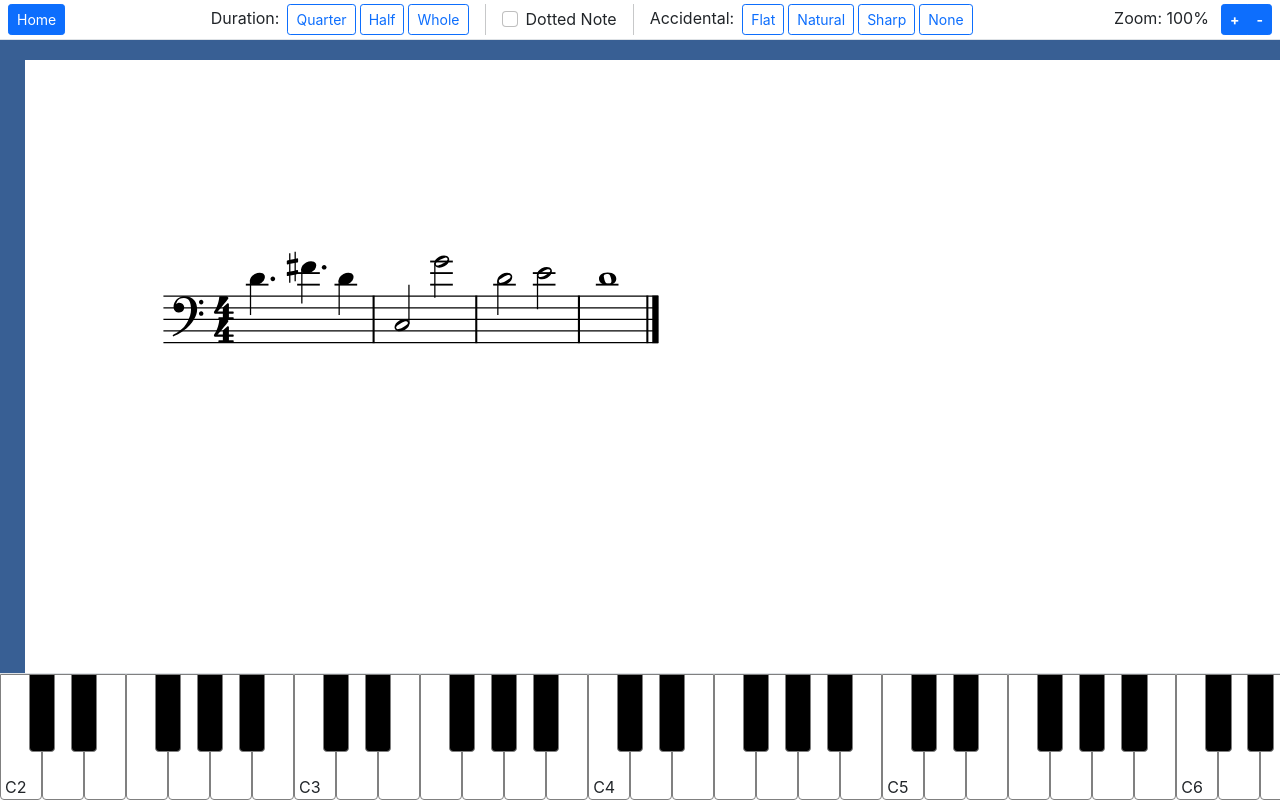
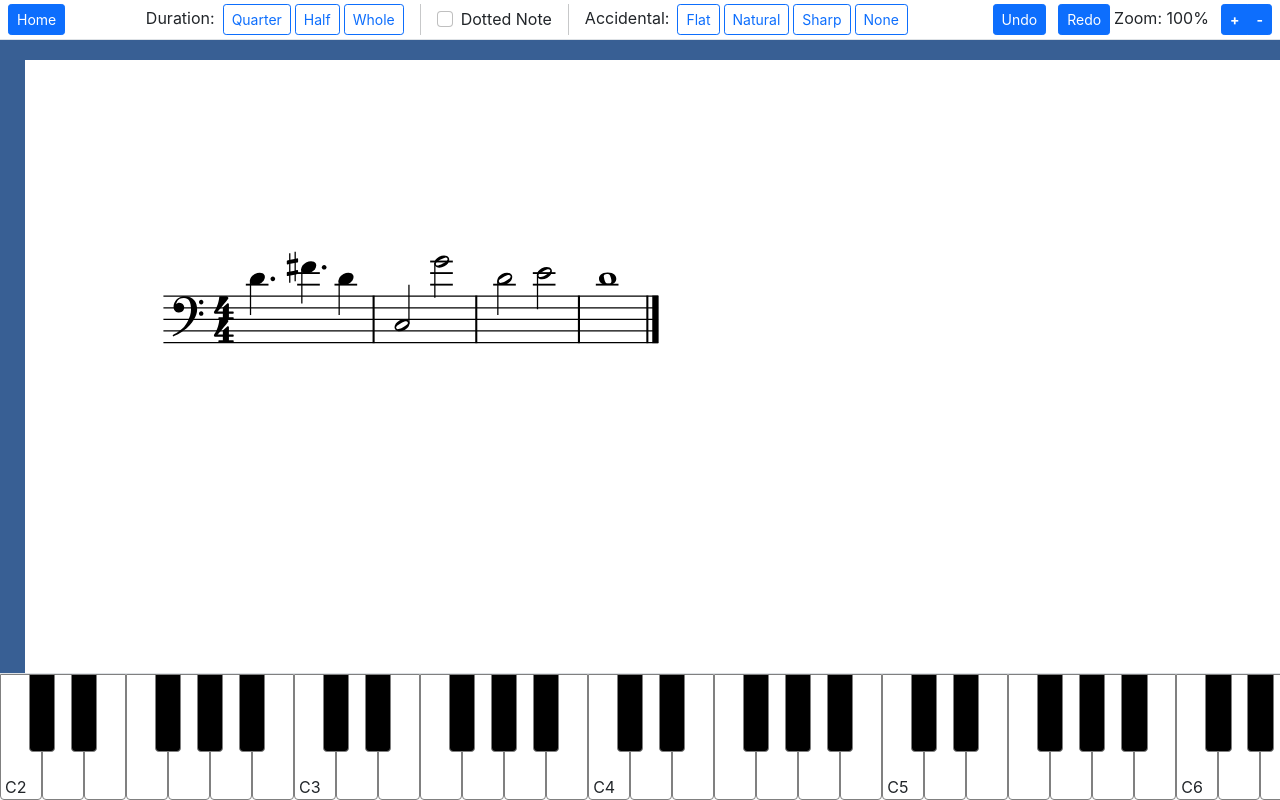
Before and after one commit to kylehench/mazique, a React (Create React App) app in the folder client/: page /scores in a window 1280 px wide. Built offline with nearby package versions, Linux system fonts and the light colour scheme.

Commit message:
added undo and redo functionality

```diff
--- a/client/src/components/Keyboard.jsx
+++ b/client/src/components/Keyboard.jsx
@@ -45,7 +45,7 @@ const { placeNote, newNote, keyboardZoom, setKeyboardWidth } = props
             >
               {keyIdx===0 &&
                 <div className="d-flex flex-column justify-content-end" style={{height: '100%'}}>
-                  <div className='ms-1'>C{octave}</div>
+                  <div className='ms-1 noselect'>C{octave}</div>
                 </div>
               }
           </div>
--- a/client/src/components/PanelRight.jsx
+++ b/client/src/components/PanelRight.jsx
@@ -1,16 +1,10 @@
 import React from 'react'
 import InspectTimeSig from './score/InspectTimeSig'
 import InspectClef from './score/InspectClef'
+import InspectNote from './score/InspectNote'
 
 const PanelRight = (props) => {
   const { selection, setSelection, documentReducer } = props
-
-  const alterName = (alter) => {
-    if (alter===1) return 'sharp'
-    if (alter===0) return 'natural'
-    if (alter===-1) return 'flat'
-    return 'none'
-  }
 
   return (
     <div className="border p-3" style={{width: '250px'}}>
@@ -20,15 +14,7 @@ const PanelRight = (props) => {
       </div>
       {(() => {
         switch(selection.type) {
-          case 'note': return <>
-            Measure Number: <b>{selection.id.measure+1}</b><br />
-            Note Number: <b>{selection.id.note+1}</b>
-            <hr className='my-2'/>
-            Step: <b>{selection.note.pitch.step}</b><br />
-            Accidental: <b>{alterName(selection.note.pitch.alter)}</b><br />
-            Octave: <b>{selection.note.pitch.octave}</b><br />
-            Duration: <b>{selection.note.type}</b>
-          </>
+          case 'note' : return <InspectNote selection={selection} setSelection={setSelection} documentReducer={documentReducer} />
           case 'timeSig' : return <InspectTimeSig selection={selection} setSelection={setSelection} documentReducer={documentReducer} />
           case 'clef' : return <InspectClef selection={selection} setSelection={setSelection} documentReducer={documentReducer} />
           default: return null
--- a/client/src/components/PanelTop.jsx
+++ b/client/src/components/PanelTop.jsx
@@ -3,7 +3,7 @@ import { useState } from 'react'
 import { Link } from 'react-router-dom'
 
 const PanelTop = (props) => {
-  const { zoom, setZoom, newNote, setNewNote } = props
+  const { zoom, setZoom, newNote, setNewNote, documentReducer } = props
   const [duration, setDuration] = useState()
   const [accidental, setAccidental] = useState()
 
@@ -78,6 +78,12 @@ const PanelTop = (props) => {
         </div>
       </div>
       <div>
+      <button className='btn btn-sm btn-primary m-1 ms-2' onClick={() => documentReducer({type: 'undo'})}>
+        Undo
+      </button>
+      <button className='btn btn-sm btn-primary m-1 ms-2' onClick={() => documentReducer({type: 'redo'})}>
+        Redo
+      </button>
         <label className="me-1">Zoom: {zoom}%</label>
         <div className="btn-group btn-sm" role="group" aria-label="Basic example">
           <button type="button" className="btn btn-sm btn-primary fw-bold" onClick={()=>setZoom(zoom+10)}>+</button>
--- /dev/null
+++ b/client/src/components/score/InspectNote.jsx
@@ -0,0 +1,52 @@
+import React from 'react'
+
+const InspectNote = (props) => {
+  const { selection } = props
+
+  const alterName = (alter) => {
+    if (alter===1) return 'sharp'
+    if (alter===0) return 'natural'
+    if (alter===-1) return 'flat'
+    return 'none'
+  }
+
+  return (
+    <div>
+      <table>
+        <tbody>
+          <tr>
+            <td>Measure Number:</td>
+            <td><b>{selection.id.measure+1}</b></td>
+          </tr>
+          <tr>
+            <td>Note Number:</td>
+            <td><b>{selection.id.note+1}</b></td>
+          </tr>
+        </tbody>
+      </table>
+      <hr className='my-2'/>
+      <table>
+        <tbody>
+          <tr>
+            <td>Step:</td>
+            <td><b>{selection.note.pitch.step}</b></td>
+          </tr>
+          <tr>
+            <td>Accidental:</td>
+            <td><b>{alterName(selection.note.pitch.alter)}</b></td>
+          </tr>
+          <tr>
+            <td>Octave:</td>
+            <td><b>{selection.note.pitch.octave}</b></td>
+          </tr>
+          <tr>
+            <td>Duration:</td>
+            <td><b>{selection.note.type}</b></td>
+          </tr>
+        </tbody>
+      </table>
+    </div>
+  )
+}
+
+export default InspectNote
--- a/client/src/components/score/Score.jsx
+++ b/client/src/components/score/Score.jsx
@@ -7,7 +7,6 @@ import BarLine from './BarLine'
 
 const Score = (props) => {
   const { measures, staves, symbols, setSelection, clef } = props
-  const ordered = useState()
 
   return (
     // <svg xmlns="http://www.w3.org/2000/svg" viewBox="0 0 2976.38 4209.45">
--- a/client/src/styles/index.css
+++ b/client/src/styles/index.css
@@ -15,3 +15,13 @@ code {
 td:first-child {
   padding-right: 5px;
 }
+
+.noselect {
+  -webkit-touch-callout: none; /* iOS Safari */
+    -webkit-user-select: none; /* Safari */
+     -khtml-user-select: none; /* Konqueror HTML */
+       -moz-user-select: none; /* Old versions of Firefox */
+        -ms-user-select: none; /* Internet Explorer/Edge */
+            user-select: none; /* Non-prefixed version, currently
+                                  supported by Chrome, Edge, Opera and Firefox */
+}
--- a/client/src/views/ScoreEdit.jsx
+++ b/client/src/views/ScoreEdit.jsx
@@ -16,6 +16,8 @@ const ScoreEdit = () => {
 
   // document state
   const [document, setDocument] = useState([])
+  const [undoStack, setUndoStack] = useState([])
+  const [redoStack, setRedoStack] = useState([])
 
   // display states
   const [measures, setMeasures] = useState([])
@@ -33,10 +35,18 @@ const ScoreEdit = () => {
   }
 
   const documentReducer = (action) => {
+    if (action.type!=='undo' && action.type!=='redo') {
+      setUndoStack([...undoStack, structuredClone(document)])
+    } else {
+      if (action.type==='undo' && undoStack.length===0) return
+      if (action.type==='redo' && redoStack.length===0) return
+    }
+    let nextDoc = []
+
     switch (action.type) {
 
       case 'setTimeSig':
-        document[0].timeSig = action.payload
+        document[0].timeSig = structuredClone(action.payload)
         break
 
       case 'setClef':
@@ -52,6 +62,7 @@ const ScoreEdit = () => {
 
         // determine space available in measure
         const durationLookup = {
+          eighth: 0.5,
           quarter: 1,
           half: 2,
           whole: 4
@@ -69,10 +80,27 @@ const ScoreEdit = () => {
         }
         break
 
+      case 'undo':
+        setRedoStack([...redoStack, document])
+        nextDoc = undoStack.pop()
+        setDocument(nextDoc)
+        updateDisplayStates(nextDoc)
+        return
+
+      case 'redo':
+        setUndoStack([...undoStack, document])
+        nextDoc = redoStack.pop()
+        setDocument(nextDoc)
+        updateDisplayStates(nextDoc)
+        return
+
       default:
         break
     }
+
+    setRedoStack([])
     updateDisplayStates(document)
+
   }
 
   const getMusic = () => {
@@ -191,7 +219,7 @@ const ScoreEdit = () => {
     <div className="d-flex flex-column" style={{height: '100vh', width: '100vw'}}>
 
       {/* top panel */}
-      <PanelTop zoom={zoom} setZoom={setZoom} newNote={newNote} setNewNote={setNewNote} />
+      <PanelTop zoom={zoom} setZoom={setZoom} newNote={newNote} setNewNote={setNewNote} documentReducer={documentReducer} />
 
       <div className="d-flex" style={{flex: '1', overflow:'auto'}}>
 
```
